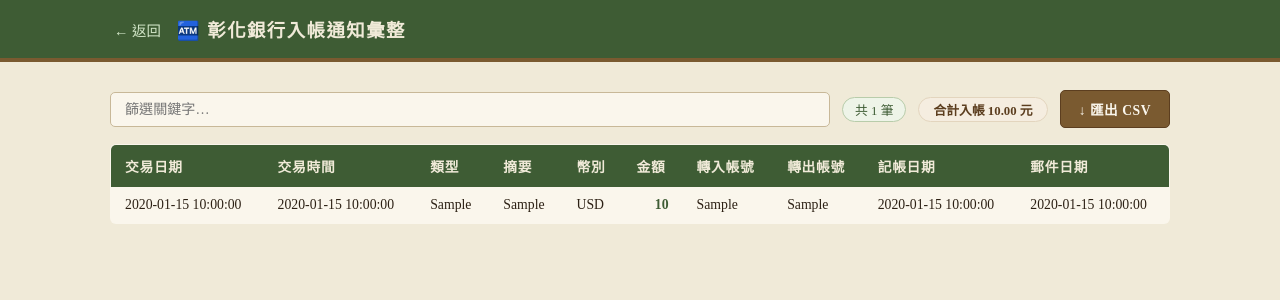
After one commit to cowrider2018/WheresMyMoneyGone, a Flask app: template templates/changhwa.html in a window 1280 px wide. The commit adds this page. Shown: the top 300 px of the page. Run offline with Flask 3, Linux system fonts and the light colour scheme; the template is opened without the code that fills it: most values are stand-ins (such as "Sample title", 1, 10 or a date in 2020).

Commit message:
feat:新增彰化銀行入帳整理

```diff
--- a/app.py
+++ b/app.py
@@ -42,6 +42,7 @@ TRANSACTION_QUERY = os.environ.get("TRANSACTION_QUERY", "")
 SECURITIES_QUERY    = os.environ.get("SECURITIES_QUERY", "")
 SECURITIES_PDF_PWD  = os.environ.get("SECURITIES_PDF_PASSWORD", "")
 TRANSFER_QUERY      = os.environ.get("TRANSFER_QUERY", "")
+CHANGHWA_QUERY      = os.environ.get("CHANGHWA_QUERY", "")
 DOWNLOAD_DIR = "attachments"
 
 os.makedirs(DOWNLOAD_DIR, exist_ok=True)
@@ -98,6 +99,21 @@ def _init_db():
             email_date  TEXT,
             data_json   TEXT,
             UNIQUE(email_id, filename)
+        );
+
+        CREATE TABLE IF NOT EXISTS changhwa_deposits (
+            rowid        INTEGER PRIMARY KEY AUTOINCREMENT,
+            email_id     TEXT UNIQUE,
+            txn_datetime TEXT,
+            txn_type     TEXT,
+            txn_memo     TEXT,
+            txn_date     TEXT,
+            book_date    TEXT,
+            to_account   TEXT,
+            from_account TEXT,
+            amount       TEXT,
+            currency     TEXT,
+            email_date   TEXT
         );
 
         CREATE TABLE IF NOT EXISTS sync_log (
@@ -252,6 +268,31 @@ def _do_sync(creds):
                                         ensure_ascii=False))
                         )
 
+            # 5. 彰化銀行入帳通知
+            if CHANGHWA_QUERY:
+                results = service.users().messages().list(
+                    userId="me", q=f'subject:"{CHANGHWA_QUERY}"', maxResults=200
+                ).execute()
+                for msg_ref in results.get("messages", []):
+                    if conn.execute("SELECT 1 FROM changhwa_deposits WHERE email_id=?", (msg_ref["id"],)).fetchone():
+                        continue
+                    msg = service.users().messages().get(
+                        userId="me", id=msg_ref["id"], format="full"
+                    ).execute()
+                    headers    = {h["name"]: h["value"] for h in msg["payload"].get("headers", [])}
+                    email_date = headers.get("Date", "")
+                    rec = _parse_changhwa_html(_get_body_html(msg["payload"]), email_date)
+                    if rec:
+                        conn.execute(
+                            """INSERT OR IGNORE INTO changhwa_deposits
+                               (email_id,txn_datetime,txn_type,txn_memo,txn_date,book_date,
+                                to_account,from_account,amount,currency,email_date)
+                               VALUES(?,?,?,?,?,?,?,?,?,?,?)""",
+                            (msg_ref["id"], rec["txn_datetime"], rec["txn_type"], rec["txn_memo"],
+                             rec["txn_date"], rec["book_date"], rec["to_account"],
+                             rec["from_account"], rec["amount"], rec["currency"], email_date)
+                        )
+
             conn.execute(
                 "INSERT INTO sync_log(synced_at,status,message) VALUES(?,?,?)",
                 (synced_at, "ok", "同步完成")
@@ -325,6 +366,7 @@ def clear_db():
             DELETE FROM transactions;
             DELETE FROM transfers;
             DELETE FROM securities;
+            DELETE FROM changhwa_deposits;
             DELETE FROM sync_log;
         """)
     return redirect(url_for("index"))
@@ -765,6 +807,112 @@ def transfers_export():
     )
 
 
+# ── 彰化銀行數位存款帳戶入帳通知解析 ──────────────────────────────
+
+_CHW_SPAN_RE = re.compile(r'<span\b[^>]*Repeater_DetailTemplate2_Label_Line_\d+[^>]*>(.*?)</span>', re.S | re.I)
+_CHW_TAG_RE  = re.compile(r'<[^>]+>')
+
+
+def _chw_text(html_frag: str) -> str:
+    """移除內部 HTML 標籤"""
+    return _CHW_TAG_RE.sub('', html_frag).strip()
+
+
+def _parse_changhwa_html(html: str, email_date: str) -> dict | None:
+    """解析彰化銀行入帳通知 HTML，回傳結構化 dict 或 None"""
+    spans = [_chw_text(m.group(1)) for m in _CHW_SPAN_RE.finditer(html)]
+    rec = {
+        "txn_datetime": "", "txn_type": "", "txn_memo": "",
+        "txn_date": "", "book_date": "",
+        "to_account": "", "from_account": "",
+        "amount": "", "currency": "",
+    }
+    for span in spans:
+        # Line 1: "2026/03/31 03:41:10 您的數位存款帳戶金額異動"
+        m = re.match(r'(\d{4}/\d{2}/\d{2}\s+\d{2}:\d{2}:\d{2})\s', span)
+        if m:
+            rec["txn_datetime"] = m.group(1)
+        # Line 3: "交易資訊：轉入交易  (薪水)" or "交易資訊：轉入交易"
+        m = re.match(r'交易資訊[：:](.+)', span)
+        if m:
+            info = m.group(1).strip()
+            memo_m = re.search(r'\((.+?)\)', info)
+            rec["txn_type"] = re.sub(r'\s*\(.+?\)', '', info).strip()
+            rec["txn_memo"] = memo_m.group(1) if memo_m else ""
+        # Line 4: "交易日期： 2026/03/31"
+        m = re.match(r'交易日期[：:]\s*(\S+)', span)
+        if m:
+            rec["txn_date"] = m.group(1)
+        # Line 5: "記帳日期： 2026/03/31"
+        m = re.match(r'記帳日期[：:]\s*(\S+)', span)
+        if m:
+            rec["book_date"] = m.group(1)
+        # Line 6: "轉入帳號：xxxx"
+        m = re.match(r'轉入帳號[：:]\s*(\S+)', span)
+        if m:
+            rec["to_account"] = m.group(1)
+        # Line 7: "轉出帳號：xxxx"
+        m = re.match(r'轉出帳號[：:]\s*(\S+)', span)
+        if m:
+            rec["from_account"] = m.group(1)
+        # Line 8: "交易金額：TWD         15,994.00"
+        m = re.match(r'交易金額[：:]\s*(\S+)\s+([\d,]+\.\d+)', span)
+        if m:
+            rec["currency"] = m.group(1)
+            rec["amount"]   = m.group(2).replace(',', '')
+    # 至少需要日期或金額才算有效
+    if not rec["txn_date"] and not rec["amount"]:
+        return None
+    return rec
+
+
+@app.route("/changhwa")
+def changhwa():
+    creds = get_credentials()
+    if not creds or not creds.valid:
+        if creds and creds.expired and creds.refresh_token:
+            creds.refresh(Request())
+            save_credentials(creds)
+        else:
+            return redirect(url_for("login"))
+
+    records = []
+    with _db_connect() as conn:
+        rows = conn.execute(
+            """SELECT txn_datetime, txn_type, txn_memo, txn_date, book_date,
+                      to_account, from_account, amount, currency, email_date
+               FROM changhwa_deposits ORDER BY txn_date DESC, txn_datetime DESC"""
+        ).fetchall()
+        for row in rows:
+            records.append(dict(row))
+    return render_template("changhwa.html", records=records)
+
+
+@app.route("/changhwa/export")
+def changhwa_export():
+    creds = get_credentials()
+    if not creds or not creds.valid:
+        return redirect(url_for("login"))
+
+    with _db_connect() as conn:
+        rows = conn.execute(
+            "SELECT txn_datetime,txn_type,txn_memo,txn_date,book_date,"
+            "to_account,from_account,amount,currency,email_date "
+            "FROM changhwa_deposits ORDER BY txn_date DESC, txn_datetime DESC"
+        ).fetchall()
+
+    fieldnames = ["txn_datetime","txn_type","txn_memo","txn_date","book_date",
+                  "to_account","from_account","amount","currency","email_date"]
+    buf = io.StringIO()
+    writer = csv.DictWriter(buf, fieldnames=fieldnames, extrasaction="ignore")
+    writer.writeheader()
+    writer.writerows([dict(r) for r in rows])
+    return Response(
+        "\ufeff" + buf.getvalue(), mimetype="text/csv",
+        headers={"Content-Disposition": "attachment; filename=changhwa_deposits.csv"},
+    )
+
+
 # ── 有價證券買賣對帳單 PDF 解析 ─────────────────────────────────────
 
 # 民國年日期，例：115/01/08
--- /dev/null
+++ b/templates/changhwa.html
@@ -0,0 +1,85 @@
+<!DOCTYPE html>
+<html lang="zh-TW">
+<head>
+  <meta charset="UTF-8"/>
+  <meta name="viewport" content="width=device-width,initial-scale=1.0"/>
+  <title>彰化銀行入帳通知</title>
+  <link rel="preconnect" href="https://fonts.googleapis.com">
+  <link href="https://fonts.googleapis.com/css2?family=Noto+Serif+TC:wght@400;600;700&display=swap" rel="stylesheet">
+  <style>
+    :root{--bg:#f0ead8;--surface:#faf6ec;--green-d:#3e5c34;--green-m:#5b7a50;--green-l:#dde8d5;--green-vl:#eef4e8;--brown-d:#5c3e1f;--brown-m:#7a5a30;--brown-l:#e3d5be;--brown-vl:#f5ede0;--text:#2c2014;--text-s:#7a6a52;--border:#c8b898;--red:#8b3a2a;}
+    *{box-sizing:border-box;margin:0;padding:0;}
+    body{font-family:"Noto Serif TC","Microsoft JhengHei",serif;background:var(--bg);color:var(--text);}
+    header{background:var(--green-d);color:#f0ead8;border-bottom:4px solid var(--brown-m);}
+    .header-inner{max-width:1100px;margin:0 auto;padding:16px 24px;display:flex;align-items:center;gap:16px;}
+    .header-inner h1{font-size:1.15rem;font-weight:700;letter-spacing:.08em;}
+    .back-link{color:#d4e8ca;text-decoration:none;font-size:.9rem;} .back-link:hover{color:#fff;}
+    .toolbar{max-width:1100px;margin:28px auto 16px;padding:0 20px;display:flex;align-items:center;gap:12px;flex-wrap:wrap;}
+    .filter-input{background:var(--surface);border:1px solid var(--border);border-radius:5px;padding:8px 14px;font-size:.88rem;font-family:inherit;color:var(--text);flex:1;min-width:180px;}
+    .filter-input:focus{outline:none;border-color:var(--green-m);}
+    .btn-export{background:var(--brown-m);color:#faf6ec;padding:8px 18px;border-radius:5px;border:1px solid var(--brown-d);text-decoration:none;font-size:.85rem;font-weight:600;letter-spacing:.04em;white-space:nowrap;}
+    .btn-export:hover{background:var(--brown-d);}
+    .count-badge{background:var(--green-vl);color:var(--green-d);border:1px solid #b8ccaa;border-radius:20px;padding:2px 12px;font-size:.8rem;white-space:nowrap;}
+    .total-badge{background:var(--brown-vl);color:var(--brown-d);border:1px solid var(--brown-l);border-radius:20px;padding:2px 14px;font-size:.8rem;font-weight:700;white-space:nowrap;}
+    .wrap{max-width:1100px;margin:0 auto 60px;padding:0 20px;overflow-x:auto;}
+    table{width:100%;border-collapse:collapse;background:var(--surface);border:1px solid var(--border);border-radius:6px;overflow:hidden;font-size:.86rem;}
+    thead tr{background:var(--green-d);color:#f0ead8;}
+    thead th{padding:11px 14px;text-align:left;font-weight:600;letter-spacing:.05em;}
+    tbody tr{border-bottom:1px solid var(--brown-l);}
+    tbody tr:last-child{border-bottom:none;}
+    tbody tr:nth-child(even){background:var(--brown-vl);}
+    tbody tr:hover{background:var(--green-vl);}
+    td{padding:10px 14px;color:var(--text);vertical-align:top;}
+    td.amount{font-weight:600;color:var(--green-d);text-align:right;}
+    .empty{text-align:center;color:var(--text-s);font-style:italic;padding:60px 0;}
+  </style>
+</head>
+<body>
+  <header><div class="header-inner"><a href="/" class="back-link">← 返回</a><h1>🏧 彰化銀行入帳通知彙整</h1></div></header>
+  <div class="toolbar">
+    <input class="filter-input" id="filterInput" type="text" placeholder="篩選關鍵字…" oninput="filterTable()"/>
+    <span class="count-badge" id="row-count">共 {{ records|length }} 筆</span>
+    {% set total = namespace(val=0) %}
+    {% for r in records %}{% set total.val = total.val + (r.amount | float) %}{% endfor %}
+    <span class="total-badge">合計入帳 {{ "%.2f"|format(total.val) }} 元</span>
+    <a href="/changhwa/export" class="btn-export">↓ 匯出 CSV</a>
+  </div>
+  <div class="wrap">
+    {% if records %}
+    <table id="data-table">
+      <thead><tr>
+        <th>交易日期</th><th>交易時間</th><th>類型</th><th>摘要</th>
+        <th>幣別</th><th>金額</th>
+        <th>轉入帳號</th><th>轉出帳號</th>
+        <th>記帳日期</th><th>郵件日期</th>
+      </tr></thead>
+      <tbody>
+        {% for r in records %}
+        <tr>
+          <td>{{ r.txn_date }}</td>
+          <td>{{ r.txn_datetime }}</td>
+          <td>{{ r.txn_type }}</td>
+          <td>{{ r.txn_memo }}</td>
+          <td>{{ r.currency }}</td>
+          <td class="amount">{{ r.amount }}</td>
+          <td>{{ r.to_account }}</td>
+          <td>{{ r.from_account }}</td>
+          <td>{{ r.book_date }}</td>
+          <td>{{ r.email_date }}</td>
+        </tr>
+        {% endfor %}
+      </tbody>
+    </table>
+    {% else %}<div class="empty">目前沒有入帳通知，請先同步。</div>{% endif %}
+  </div>
+  <script>
+    function filterTable(){
+      const q=document.getElementById('filterInput').value.toLowerCase();
+      const rows=document.querySelectorAll('#data-table tbody tr');
+      let n=0;
+      rows.forEach(r=>{const show=r.textContent.toLowerCase().includes(q);r.style.display=show?'':'none';if(show)n++;});
+      document.getElementById('row-count').textContent='共 '+n+' 筆';
+    }
+  </script>
+</body>
+</html>
--- a/templates/index.html
+++ b/templates/index.html
@@ -127,6 +127,7 @@
           <li><a href="/transactions"><span class="icon">💳</span><span>消費明細解析</span><span class="arrow">›</span></a></li>
           <li><a href="/transfers"><span class="icon">🏦</span><span>台幣轉帳通知彙整</span><span class="arrow">›</span></a></li>
           <li><a href="/securities"><span class="icon">📈</span><span>有價證券對帳單解析</span><span class="arrow">›</span></a></li>
+          <li><a href="/changhwa"><span class="icon">🏧</span><span>彰化銀行入帳通知</span><span class="arrow">›</span></a></li>
         </ul>
         <a href="/logout" class="logout-link">登出帳號</a>
 
```
